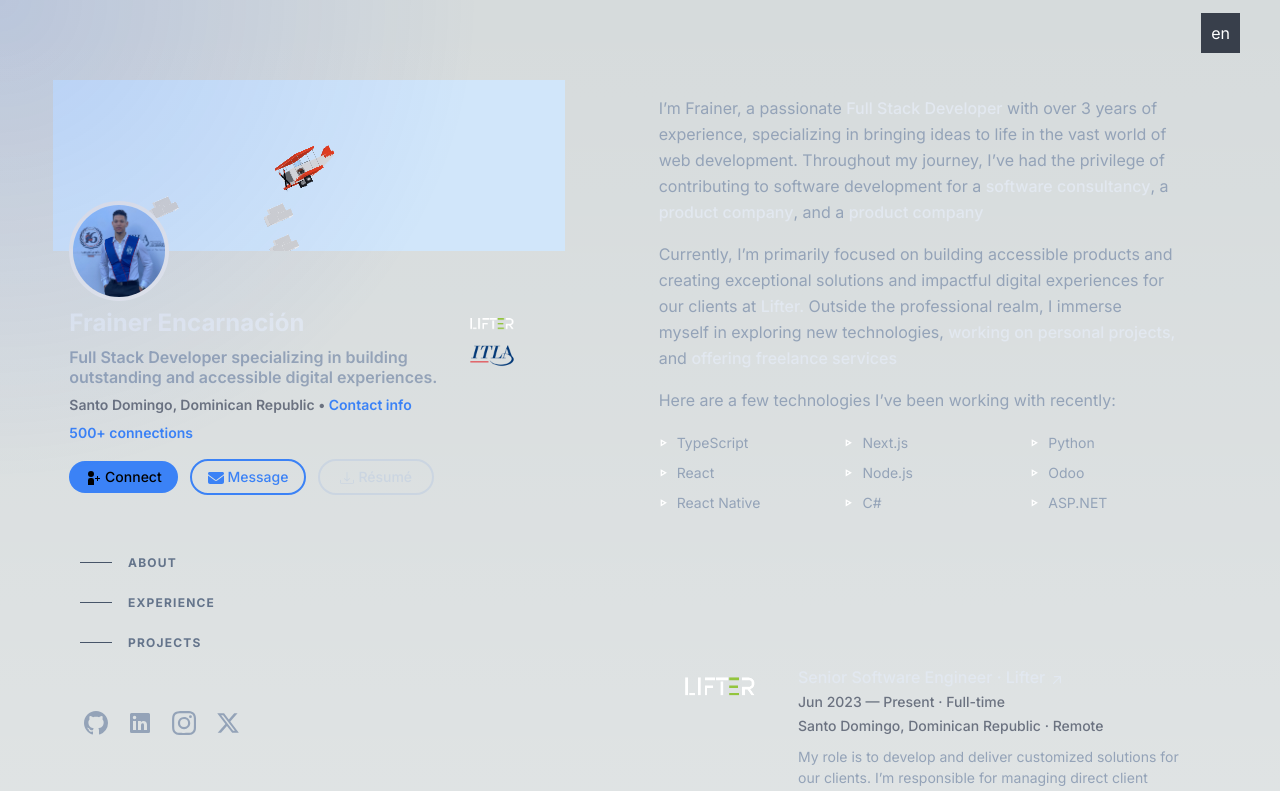
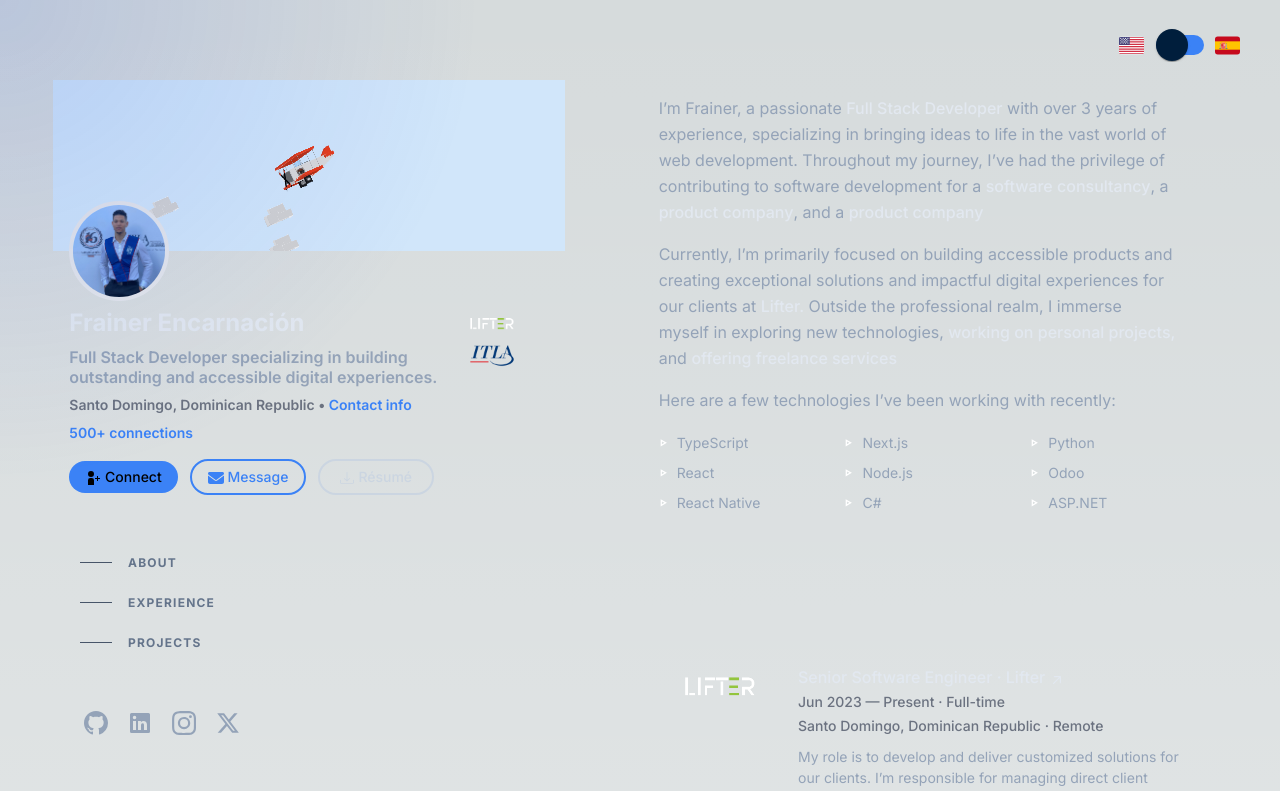
Before and after one commit to fraineralex/fraineralex.dev, a Next.js app: page / in a window 1280 px wide. Shown: the top 791 px of the page. Built offline with nearby package versions, Linux system fonts and the light colour scheme.

Commit message:
feat: add the switch language button to the layout and fix some issues with the urls

```diff
--- a/package.json
+++ b/package.json
@@ -9,7 +9,10 @@
     "lint": "next lint"
   },
   "dependencies": {
+    "@emotion/react": "^11.11.1",
+    "@emotion/styled": "^11.11.0",
     "@formatjs/intl-localematcher": "0.5.2",
+    "@mui/material": "^5.14.20",
     "@nextui-org/theme": "2.1.17",
     "clsx": "2.0.0",
     "negotiator": "0.6.3",
--- a/src/app/[lang]/projects/page.tsx
+++ b/src/app/[lang]/projects/page.tsx
@@ -17,7 +17,7 @@ export default async function Projects ({ params }: Props) {
         <header className='lg:pb-3'>
           <a
             className='group mb-2 inline-flex items-center font-semibold leading-tight text-teal-300'
-            href='/'
+            href={allProjects.goBackUrl}
           >
             <FiArrowLeft className='mr-1 h-4 w-4 transition-transform group-hover:-translate-x-2' />
             {allProjects.fullname}
--- a/src/components/layout/switch-language.tsx
+++ b/src/components/layout/switch-language.tsx
@@ -1,9 +1,12 @@
 'use client'
 
-import { Locale, i18n } from '@/i18n-config'
+import { Locale } from '@/i18n-config'
 import { useState } from 'react'
 import { usePathname } from 'next/navigation'
 import Link from 'next/link'
+import FormControlLabel from '@mui/material/FormControlLabel'
+import { SpainFlag, UsaFlag } from '../common/SvgIcons'
+import { MaterialUISwitch } from './switch'
 
 export default function SwitchLanguage () {
   const pathname = usePathname()
@@ -11,19 +14,37 @@ export default function SwitchLanguage () {
     pathname.startsWith('/es') ? 'es' : 'en'
   )
 
-  const newLang = lang === 'en' ? 'es' : 'en'
+  const handleSetLanguage = () => {
+    const newLang = lang === 'en' ? 'es' : 'en'
+    setLang(newLang)
+  }
+
+  let newpath = `/es${pathname}`
+
+  if (pathname.startsWith('/es')) {
+    newpath = pathname.replace('/es', '/')
+  }
+
+  if (pathname.startsWith('/es/')) {
+    newpath = pathname.replace('/es/', '/')
+  }
+
+  const ariaLabel =
+    lang === 'en' ? 'Traducir a español' : 'Translate to english'
 
   return (
-    <div className=' fixed right-10 top-5'>
-      <Link
-        href={`${lang === 'en' ? '/es' : '/'}`}
-        className='p-2.5 text-white bg-gray-900 bg-opacity-80 hover:text-teal-300'
-        onClick={() => {
-          setLang(newLang)
-        }}
-      >
-        {lang}
+    <header className=' fixed right-10 top-5'>
+      <UsaFlag className='inline' />
+      <Link href={newpath}>
+        <FormControlLabel
+          control={<MaterialUISwitch sx={{ m: 1 }} checked={lang === 'es'} />}
+          label=''
+          className='inline pl-2'
+          aria-label={ariaLabel}
+          onClick={handleSetLanguage}
+        />
       </Link>
-    </div>
+      <SpainFlag className='inline -ml-5' />
+    </header>
   )
 }
--- a/src/sections/footer.tsx
+++ b/src/sections/footer.tsx
@@ -2,25 +2,7 @@ export default function Footer () {
   return (
     <footer className='max-w-md pb-16 text-sm text-slate-500 sm:pb-0'>
       <p>
-        Inspired by the design of{' '}
-        <a
-          href='https://brittanychiang.com/'
-          className='font-medium text-slate-400 hover:text-teal-300 focus-visible:text-teal-300'
-          target='_blank'
-          rel='noreferrer'
-        >
-          Brittany Chiang’s website
-        </a>{' '}
-        and coded in{' '}
-        <a
-          href='https://code.visualstudio.com/'
-          className='font-medium text-slate-400 hover:text-teal-300 focus-visible:text-teal-300'
-          target='_blank'
-          rel='noreferrer'
-        >
-          Visual Studio Code
-        </a>{' '}
-        by yours truly. Built with{' '}
+        Built with{' '}
         <a
           href='https://nextjs.org/'
           className='font-medium text-slate-400 hover:text-teal-300 focus-visible:text-teal-300'
@@ -56,7 +38,34 @@ export default function Footer () {
         >
           Inter
         </a>{' '}
-        typeface.
+        typeface. Some credits for inspiration to{' '}
+        <a
+          href='https://brittanychiang.com'
+          className='font-medium text-slate-400 hover:text-teal-300 focus-visible:text-teal-300'
+          target='_blank'
+          rel='noreferrer'
+        >
+          Brittany Chiang
+        </a>{' '}
+        and{' '}
+        <a
+          href='https://jhey.dev'
+          className='font-medium text-slate-400 hover:text-teal-300 focus-visible:text-teal-300'
+          target='_blank'
+          rel='noreferrer'
+        >
+          Jhey Tompkins
+        </a>
+        , developer of the{' '}
+        <a
+          href='/plane.html'
+          className='font-medium text-slate-400 hover:text-teal-300 focus-visible:text-teal-300'
+          target='_blank'
+          rel='noreferrer'
+        >
+          3D CSS Plane
+        </a>
+        .{' '}
       </p>
     </footer>
   )
```
Also changed, not shown: 1 other file (tests, documents, lock files or other folders).
